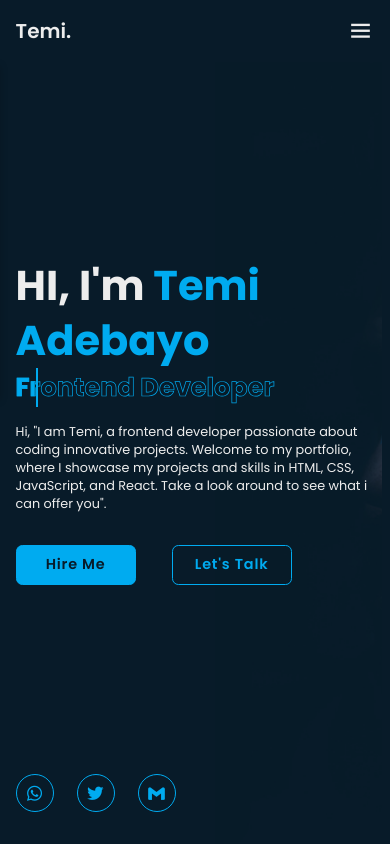
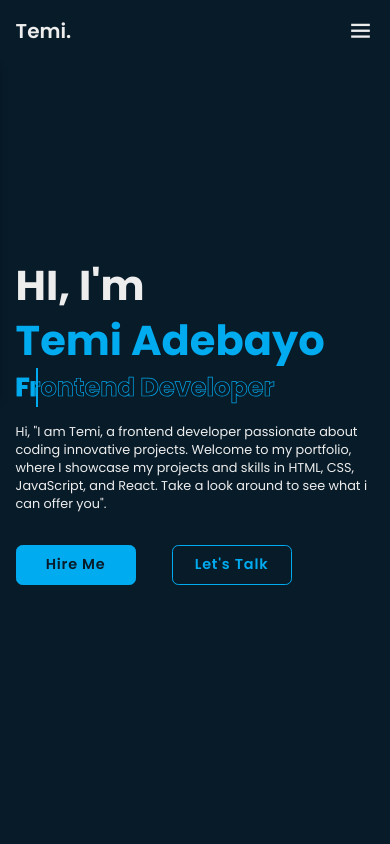
Before and after one commit to temixxx555/MY-Portfolio, a plain HTML site: page index.html in a window 390 px wide. Shown: the top 844 px of the page. Drawn offline with nearby package versions, Linux system fonts and the light colour scheme.

Commit message:
Update style.css

```diff
--- a/css/style.css
+++ b/css/style.css
@@ -76,12 +76,13 @@ section {
   display: flex;
   align-items: center;
   padding: 0 9%;
-  background: url(/images/home.jpg) no-repeat;
+  background: url() no-repeat;
   background-size: cover;
   background-position: center;
+  height: fit-content;
 }
 .home-content {
-  max-width: 60rem;
+  max-width: fit-content;
   z-index: 99;
 }
 .home-content h1 {
@@ -183,8 +184,7 @@ section {
   width: 100%;
 }
 .home-sci {
-  position: absolute;
-  bottom: 4rem;
+ margin-top: 26px;
   width: 170px;
   display: flex;
   justify-content: space-between;
@@ -773,12 +773,14 @@ transition: transform 0.5s;
   html {
     font-size: 50%;
   }
-  .home-conten h1 {
+  .home-content h1 {
     display: flex;
     flex-direction: column;
   }
   .home-sci {
     width: 160px;
+    display: none
+    ;
   }
   .home-sci a {
     width: 38px;
@@ -858,3 +860,9 @@ transition: transform 0.5s;
     width: 0;
   }
 }
+@media (max-width: 720px){
+  .home-sci {
+
+
+  }
+}
```
